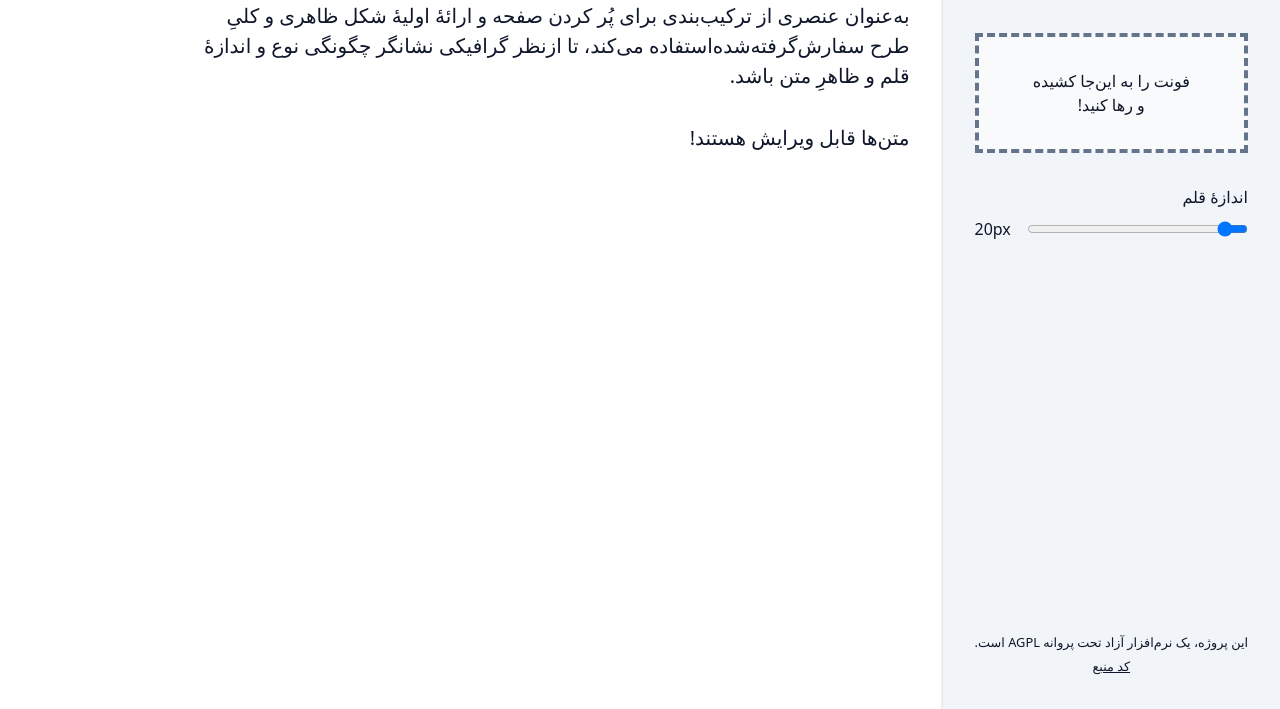
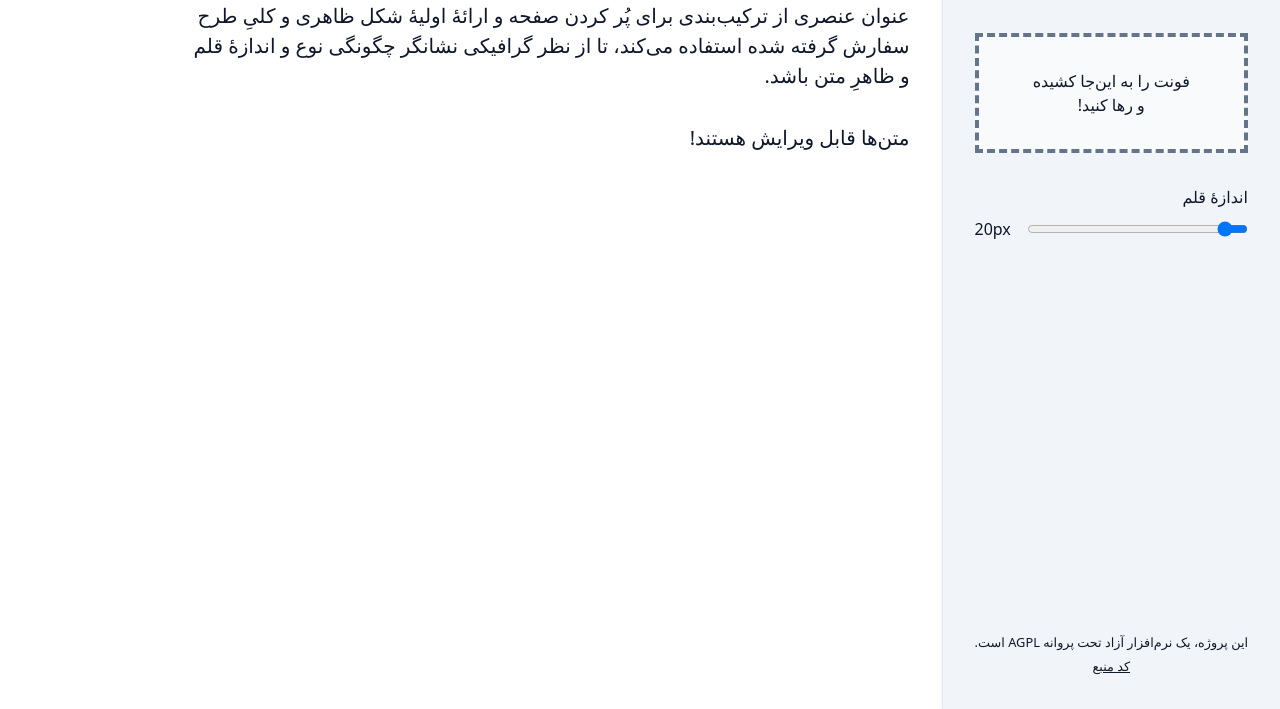
Before and after one commit to ahangarha/online-font-previewer, a plain HTML site: page index.html in a window 1280 px wide. Shown: the part 91-800 px from the top of the page. Drawn offline with nearby package versions, Linux system fonts and the light colour scheme.

Commit message:
Update the sample text

```diff
--- a/index.html
+++ b/index.html
@@ -39,7 +39,7 @@
 
   <main class="p-8 flex flex-col gap-8">
     <p contenteditable="true" dir="auto" class="text-start max-w-[36em]">
-      طرح‌نما یا لورم ایپسوم (به انگلیسی: Lorem ipsum) به نوشتاری آزمایشی و بی‌معنی در صنعت چاپ، صفحه‌آرایی و طراحی گرافیک گفته می‌شود. طراح گرافیک از این نوشتار به‌عنوان عنصری از ترکیب‌بندی برای پُر کردن صفحه و ارائهٔ اولیهٔ شکل ظاهری و کلیِ طرح سفارش‌گرفته‌شده‌استفاده می‌کند، تا ازنظر گرافیکی نشانگر چگونگی نوع و اندازهٔ قلم و ظاهرِ متن باشد.
+      طرح‌نما یا لورم ایپسوم (به انگلیسی: Lorem ipsum) به نوشتاری آزمایشی و بی‌معنی در صنعت چاپ، صفحه‌آرایی و طراحی گرافیک گفته می‌شود. طراح گرافیک از این نوشتار به عنوان عنصری از ترکیب‌بندی برای پُر کردن صفحه و ارائهٔ اولیهٔ شکل ظاهری و کلیِ طرح سفارش گرفته شده استفاده می‌کند، تا از نظر گرافیکی نشانگر چگونگی نوع و اندازهٔ قلم و ظاهرِ متن باشد.
     </p>
     <p contenteditable="true" dir="auto" class="text-start max-w-[36em]">متن‌ها قابل ویرایش هستند!</p>
   </main>
```
